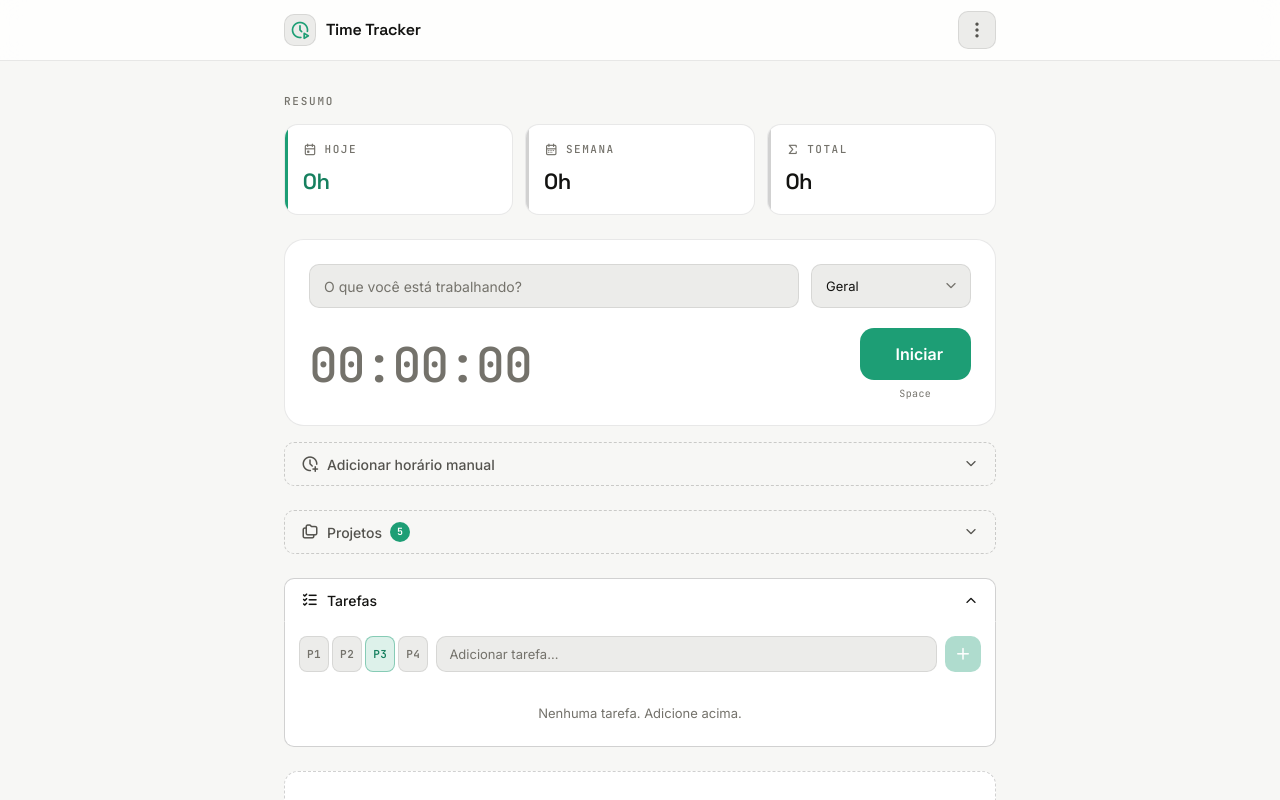
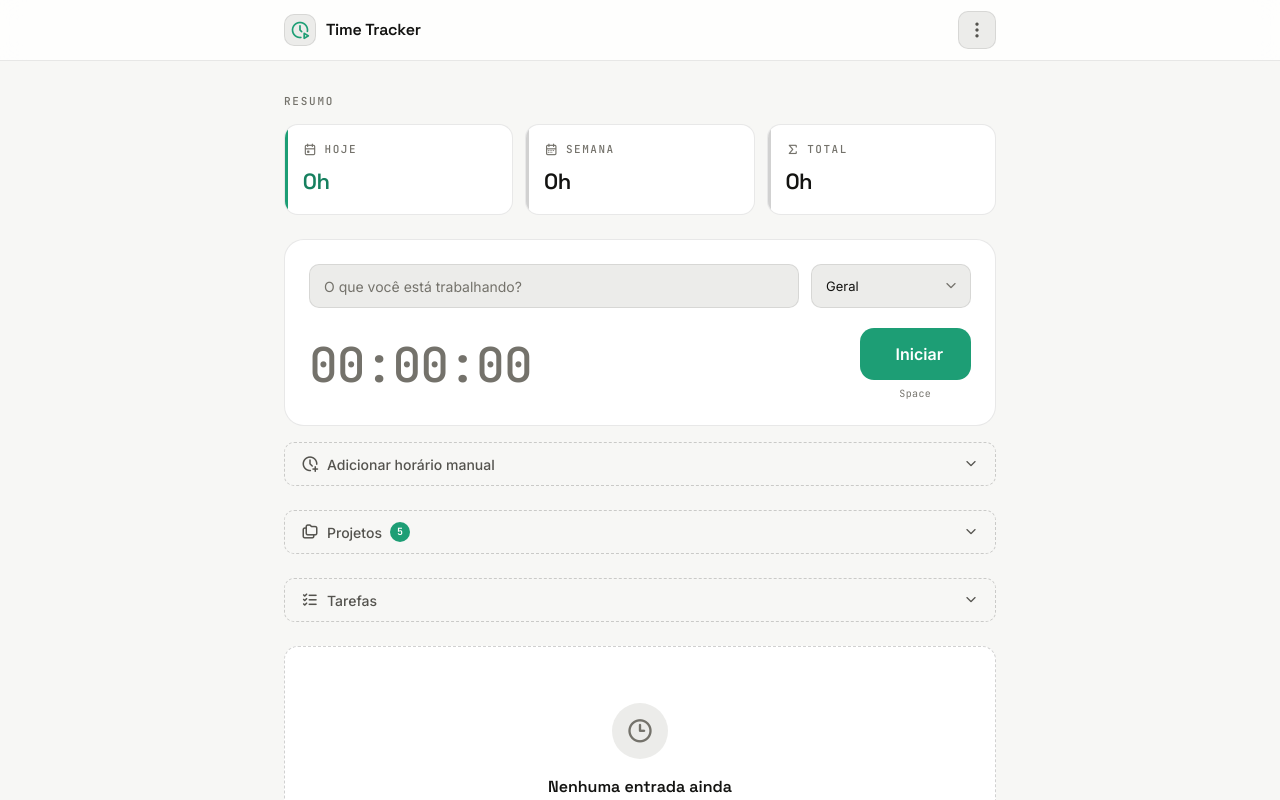
Before and after one commit to AndreLuizMMS/time-tracker, a React (Vite) app: page / in a window 1280 px wide. Shown: the top 800 px of the page. Built offline with nearby package versions, Linux system fonts and the light colour scheme.

Commit message:
fix: tarefas fechadas por padrão (todos os acordeões iniciam recolhidos)

```diff
--- a/src/App.jsx
+++ b/src/App.jsx
@@ -693,7 +693,7 @@ export default function App() {
   const [tasks, setTasks] = useState(() => loadStorage('tt_tasks', []))
   const [taskInput, setTaskInput] = useState('')
   const [taskPriority, setTaskPriority] = useState(3)
-  const [tasksOpen, setTasksOpen] = useState(true)
+  const [tasksOpen, setTasksOpen] = useState(false)
   const [showDoneTasks, setShowDoneTasks] = useState(false)
   const [editingTaskId, setEditingTaskId] = useState(null)
   const [editingTaskText, setEditingTaskText] = useState('')
```
